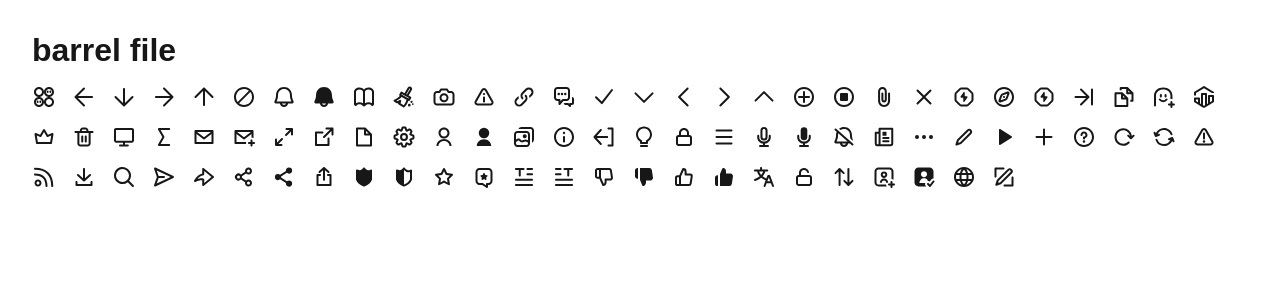
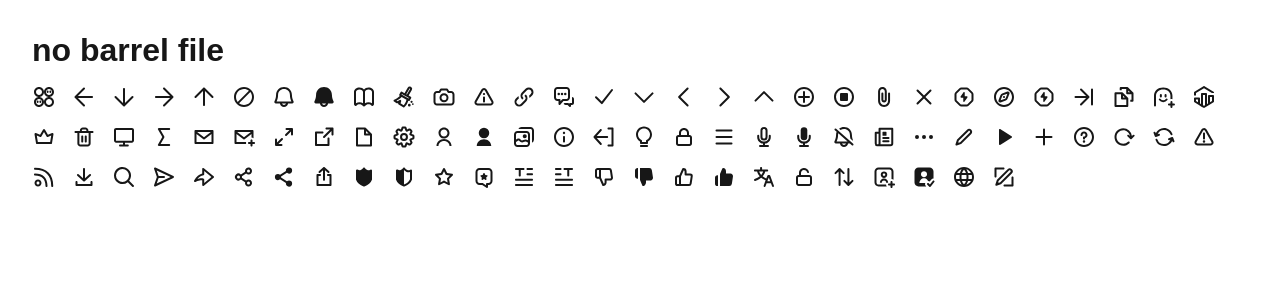
Before and after one commit to tomgenoni/next-js-barrel-test, a Next.js app: page / in a window 1280 px wide. Shown: the top 300 px of the page. Built offline with nearby package versions, Linux system fonts and the light colour scheme.

Commit message:
Update page.tsx

```diff
--- a/src/app/page.tsx
+++ b/src/app/page.tsx
@@ -87,7 +87,7 @@ import IconWrite from '../icons/components/IconWrite';
 export default function Home() {
   return (
     <div style={{ padding: '2rem' }}>
-      <h1>barrel file</h1>
+      <h1>no barrel file</h1>
       <div style={{ display: 'flex', flexWrap: 'wrap', gap: '1rem', marginTop: '1rem' }}>
         <IconAllBots />
         <IconArrowBack />
```
